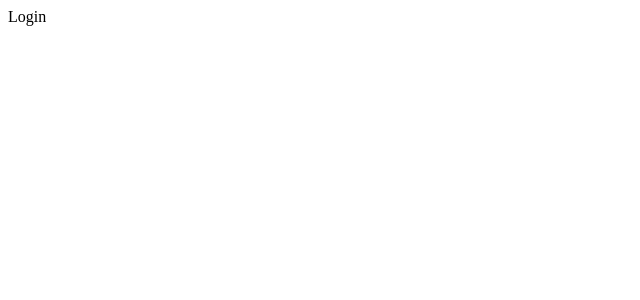
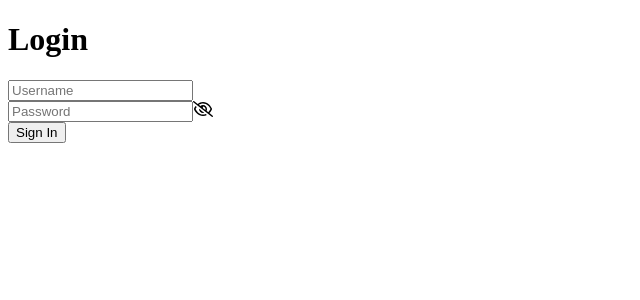
Before and after one commit to Ellesair/blog, a React (Create React App) app in the folder application/web/source/: page /login in a window 1280 px wide. Shown: the top 300 px of the page, without its empty margins (0-640 px from the left). Built offline with nearby package versions, Linux system fonts and the light colour scheme; the HTML template or start-up script is replaced by a standard one.

Commit message:
App(login): Created input fields and toggles for password display and created accompanying stylesheet

```diff
--- a/application/web/source/package.json
+++ b/application/web/source/package.json
@@ -3,6 +3,10 @@
   "version": "0.1.0",
   "private": true,
   "dependencies": {
+    "@fortawesome/fontawesome-svg-core": "^6.4.0",
+    "@fortawesome/free-regular-svg-icons": "^6.4.0",
+    "@fortawesome/free-solid-svg-icons": "^6.4.0",
+    "@fortawesome/react-fontawesome": "^0.2.0",
     "@testing-library/jest-dom": "^5.16.5",
     "@testing-library/react": "^13.4.0",
     "@testing-library/user-event": "^13.5.0",
--- a/application/web/source/src/views/Login.jsx
+++ b/application/web/source/src/views/Login.jsx
@@ -1,9 +1,65 @@
-import React from 'react'
+import React, { useState } from "react";
+import "./login.css";
+import { FontAwesomeIcon } from "@fortawesome/react-fontawesome";
+import { faEye } from "@fortawesome/free-solid-svg-icons";
+import { faEyeSlash } from "@fortawesome/free-regular-svg-icons";
+
+// refactor: need to move handleMouseDown function to separate file for reuseability
+// missing: authentication functionality
 
 function Login() {
+  const [displayPassword, setDisplayPassword] = useState(false);
+  const [toggleIcon, setToggleIcon] = useState(false);
+
+  const displayPasswordOnClick = () => {
+    setDisplayPassword(!displayPassword);
+    setToggleIcon(!toggleIcon);
+  };
+
+  const handleMouseDown = (event) => {
+    event.preventDefault();
+  };
+
   return (
-    <div>Login</div>
-  )
+    <div className="login-view">
+      <h1>Login</h1>
+      <form>
+        <div className="username-container">
+          <label form="userName" className="screenReaderOnly">
+            Username
+          </label>
+          <input id="userName" type="text" placeholder="Username" />
+        </div>
+
+        <div className="password-container">
+          <label form="password" className="screenReaderOnly display-password">
+            Password
+          </label>
+          <input
+            id="password"
+            type={displayPassword ? "text" : "password"}
+            placeholder="Password"
+            minLength="4"
+            maxLength="20"
+          />
+          <FontAwesomeIcon
+            className="eye-slash"
+            onClick={() => displayPasswordOnClick()}
+            style={{ display: toggleIcon ? "none" : "block" }}
+            onMouseDown={handleMouseDown}
+            icon={faEyeSlash}
+          />
+          <FontAwesomeIcon
+            className="eye"
+            onClick={() => displayPasswordOnClick()}
+            style={{ display: toggleIcon ? "block" : "none" }}
+            icon={faEye}
+          />
+        </div>
+          <button type="button">Sign In</button>
+      </form>
+    </div>
+  );
 }
 
-export default Login
+export default Login;
--- /dev/null
+++ b/application/web/source/src/views/login.css
@@ -0,0 +1,14 @@
+.screenReaderOnly {
+    border: 0;
+    clip: rect(0 0 0 0);
+    height: 1px;
+    margin: -1px;
+    overflow: hidden;
+    padding: 0;
+    position: absolute;
+    width: 1px;
+    }
+.password-container {
+    display: flex;
+    flex-direction: row;
+}
```
Also changed, not shown: 1 other file (tests, documents, lock files or other folders).
